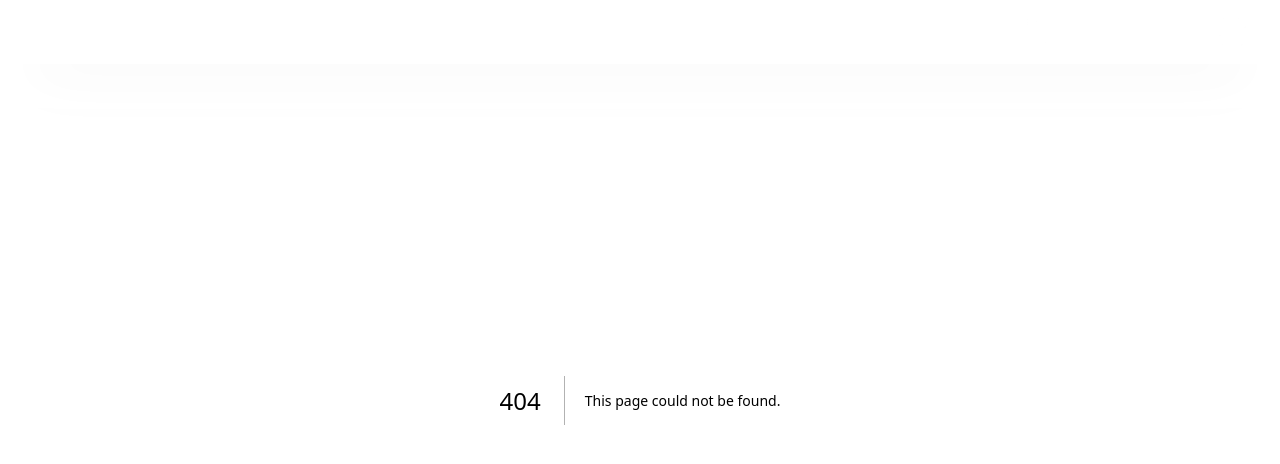
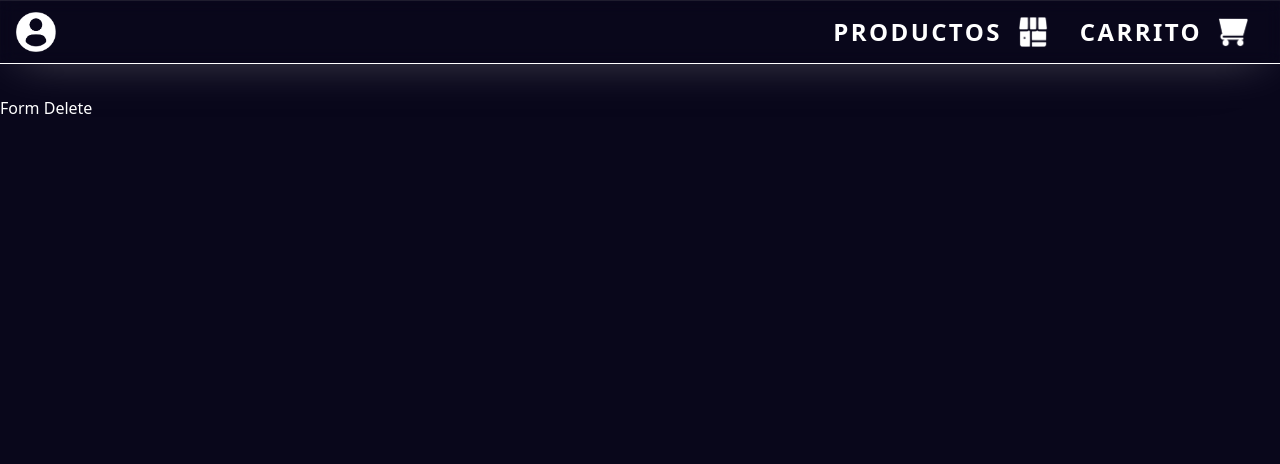
Before and after one commit to AndresG2412/OnlineShop, a Next.js app: page /Pages/Admin/View/FormsSections/DeleteSection in a window 1280 px wide. Before the commit this address had no page. Shown: the top 464 px of the page. Built offline with nearby package versions, Linux system fonts and the light colour scheme.

Commit message:
avance crud sections admin

```diff
--- a/src/app/Components/OptionsAdmin.jsx
+++ b/src/app/Components/OptionsAdmin.jsx
@@ -2,7 +2,7 @@ import React from 'react';
 import Image from 'next/image';
 import Link from 'next/link';
 
-export default function OptionsAdmin({ src, titulo, alt }) {
+export default function OptionsAdmin({ src, titulo, alt, ruta }) {
   const [imageSrc, setImageSrc] = React.useState(() => {
     try {
       new URL(src);
@@ -14,7 +14,7 @@ export default function OptionsAdmin({ src, titulo, alt }) {
 
   return (
     <div className='md:w-40'>
-      <Link href={"/"}>
+      <Link href={ruta || "/"}>
         <div className='rounded-lg bg-[#f2f2f2] px-6 py-2 flex flex-col items-center gap-y-2 justify-center'>
           <Image
             src={imageSrc}
--- a/src/app/Pages/Admin/View/Form/DeleteSection/Page.jsx
+++ /dev/null
@@ -1,9 +0,0 @@
-import React from 'react'
-
-export default function Page() {
-  return (
-    <div>
-
-    </div>
-  )
-}
--- a/src/app/Pages/Admin/View/Form/EditSection/page.jsx
+++ /dev/null
@@ -1,9 +0,0 @@
-import React from 'react'
-
-export default function page() {
-  return (
-    <div>
-
-    </div>
-  )
-}
--- /dev/null
+++ b/src/app/Pages/Admin/View/FormsSections/AddSection/page.jsx
@@ -0,0 +1,9 @@
+import React from 'react'
+
+export default function page() {
+    return (
+        <div className='mt-24 text-white'>
+            <p>Form Add</p>
+        </div>
+    )
+}
--- a/src/app/Pages/Admin/View/Form/AddSection/page.jsx
+++ b/src/app/Pages/Admin/View/FormsSections/DeleteSection/page.jsx
@@ -2,7 +2,8 @@ import React from 'react'
 
 export default function page() {
   return (
-    <div>
+    <div className='mt-24 text-white'>
+        <p>Form Delete</p>
     </div>
   )
 }
--- /dev/null
+++ b/src/app/Pages/Admin/View/FormsSections/EditSection/page.jsx
@@ -0,0 +1,9 @@
+import React from 'react'
+
+export default function page() {
+    return (
+        <div className='mt-24 text-white'>
+            <p>Form Edit</p>
+        </div>
+    )
+}
--- a/src/app/Pages/Admin/View/page.jsx
+++ b/src/app/Pages/Admin/View/page.jsx
@@ -9,7 +9,6 @@ import { db } from "@/Libs/firebase"
 import { collection, getDocs, query, orderBy } from "firebase/firestore"
 
 import OptionsAdmin from '@/app/Components/OptionsAdmin'
-import icon_add from '@/app/Images/image.png'
 
 export default function AdminView() {
     const router = useRouter()
@@ -82,6 +81,7 @@ export default function AdminView() {
                         src={imagen.Imagen}
                         titulo={imagen.Titulo}
                         alt={imagen.Alt}
+                        ruta={imagen.Ruta}
                     />
                     ))}
                 </div>
```
